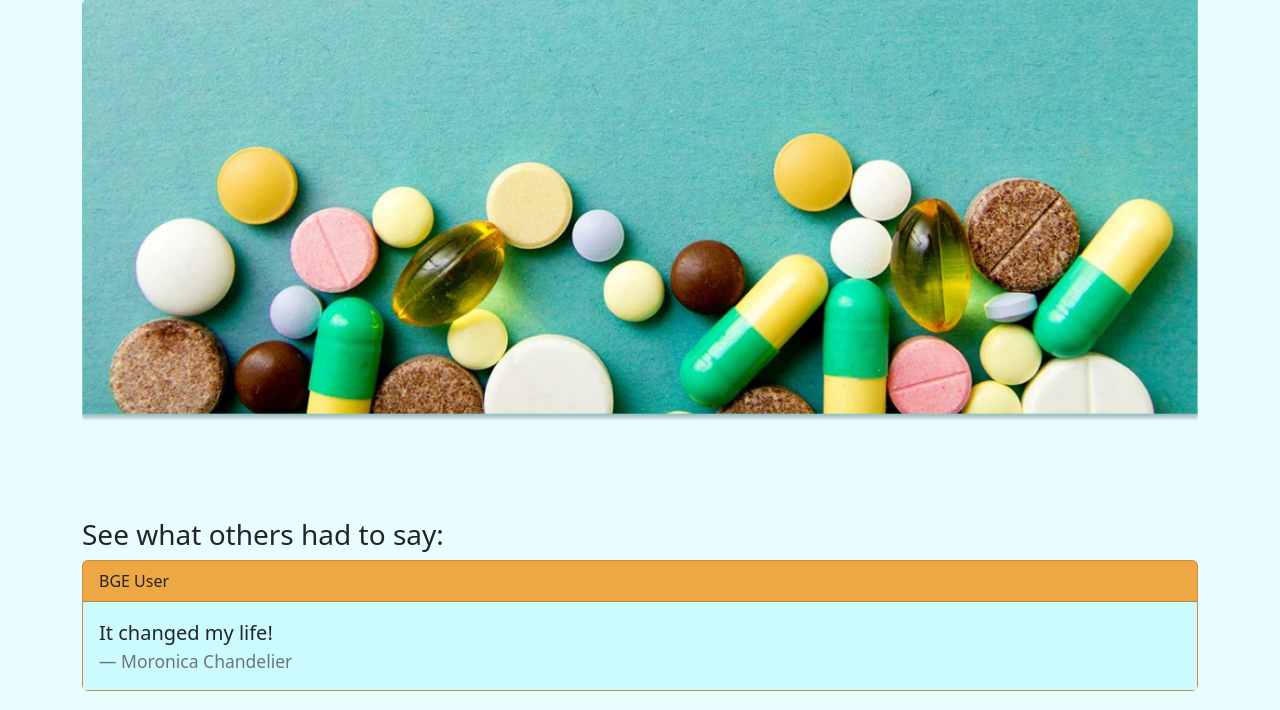
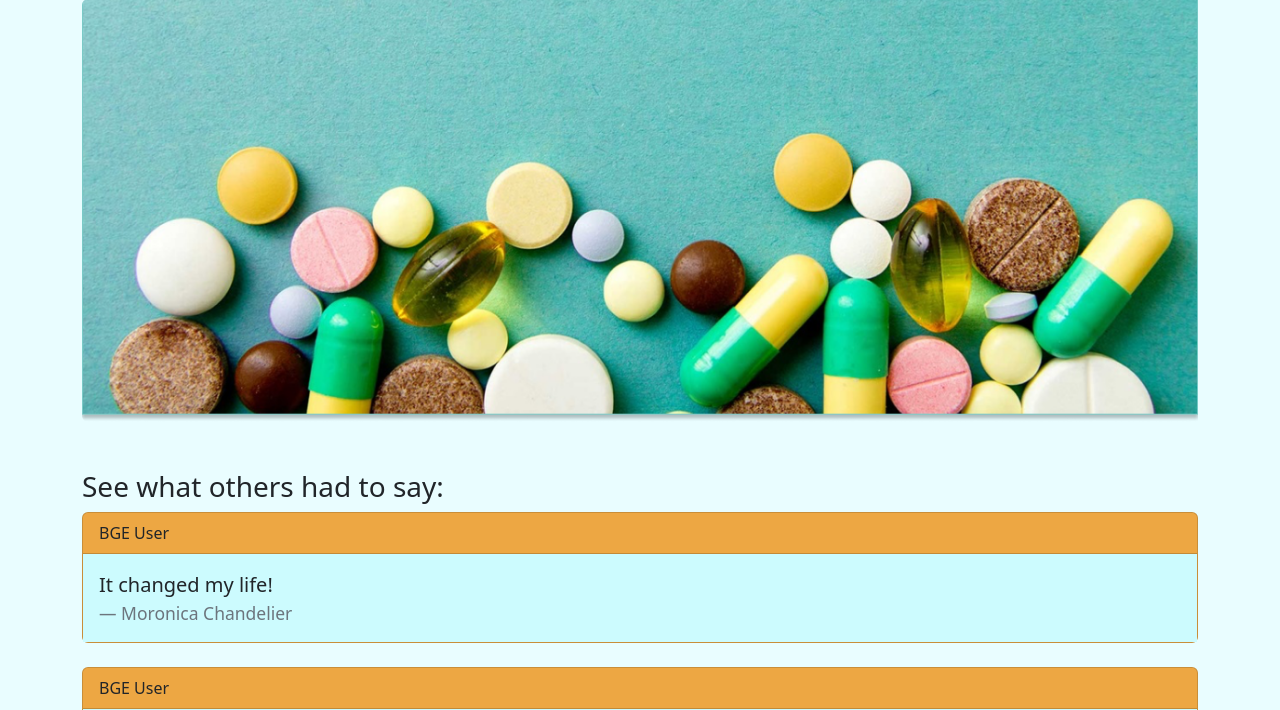
Before and after one commit to kaphelps33/BGE, a Flask app: page / in a window 1280 px wide. Shown: the part 171-881 px from the top of the page. Run offline with Flask 3, Linux system fonts and the light colour scheme; some libraries are stand-ins or nearby versions.

Commit message:
optimized break lines

```diff
--- a/app/templates/index.html
+++ b/app/templates/index.html
@@ -7,7 +7,7 @@
     <h1 class="mt-5" style="text-align: center;">Welcome to Medicine Simplified.</h1>
     <img src="{{url_for('static', filename='Home_Image.png')}}" class="img-fluid rounded-start"
         alt="Picture of Medication">
-    <br><br><br><br><br>
+    <div class="my-5"></div>
 
     <h3>See what others had to say:</h3>
     <!-- First Quote -->
```
